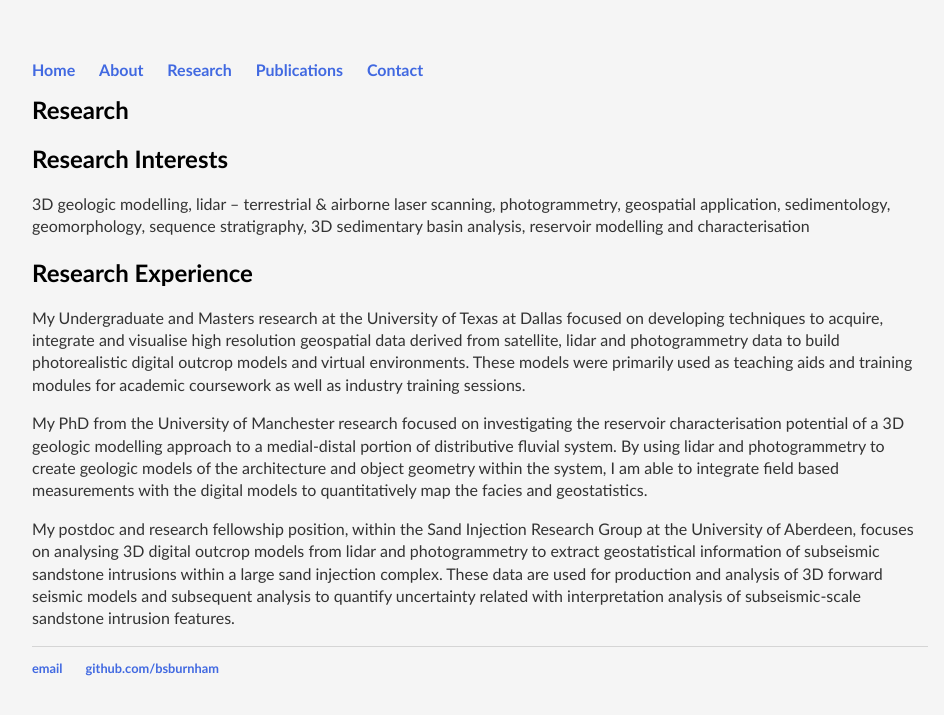
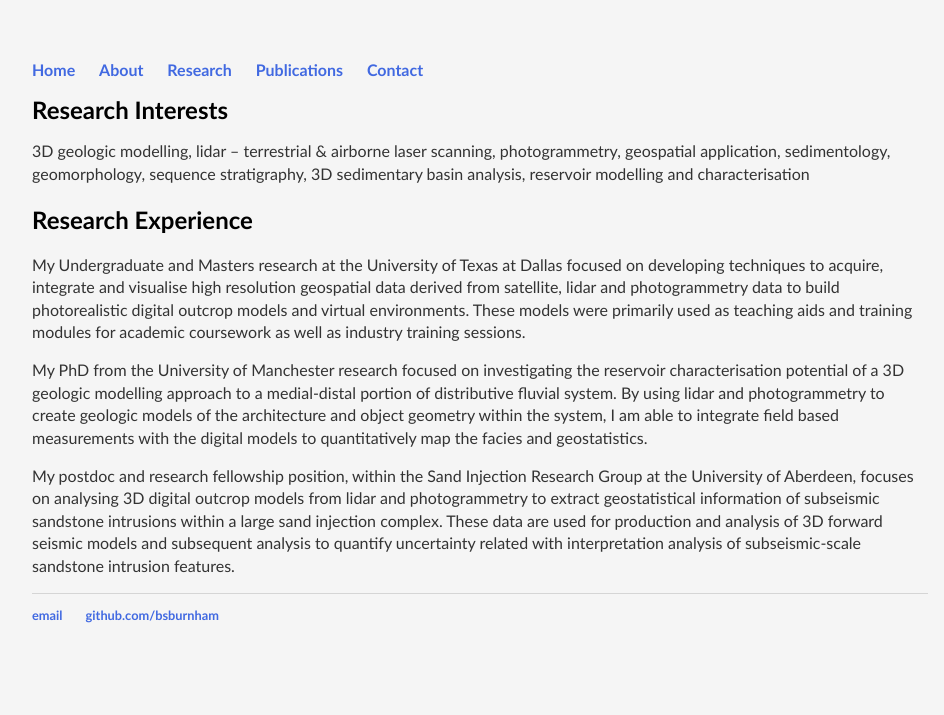
Before and after one commit to bsburnham/bsburnham.github.io, a Jekyll site: the page research.html, which Jekyll copies as it is, in a window 1280 px wide. Shown: the top 715 px of the page, without its empty margins (160-1104 px from the left). Built offline with Jekyll 4.4.1, drawn with Linux system fonts in a browser that asks for light colours.

Commit message:
Update research.html

```diff
--- a/research.html
+++ b/research.html
@@ -19,8 +19,7 @@
     </nav>
 <div class="container">
   	<div class="research">
-	 <h1>Research</h1>
-          <h2>Research Interests</h2>
+	 <h1>Research Interests</h1>
 	  <p>3D geologic modelling, lidar – terrestrial & airborne laser scanning, photogrammetry,
            geospatial application, sedimentology, geomorphology, sequence stratigraphy, 3D sedimentary basin analysis,
            reservoir modelling and characterisation</p>
```
